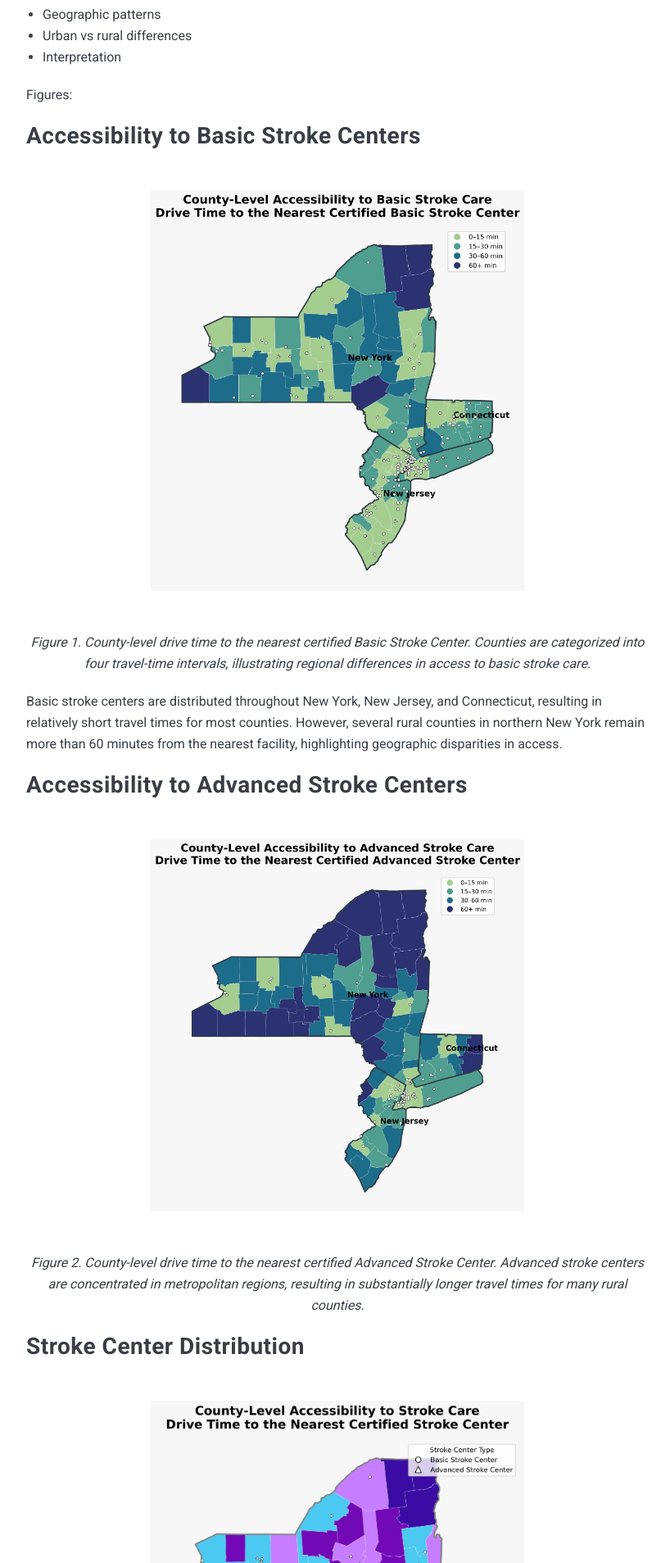
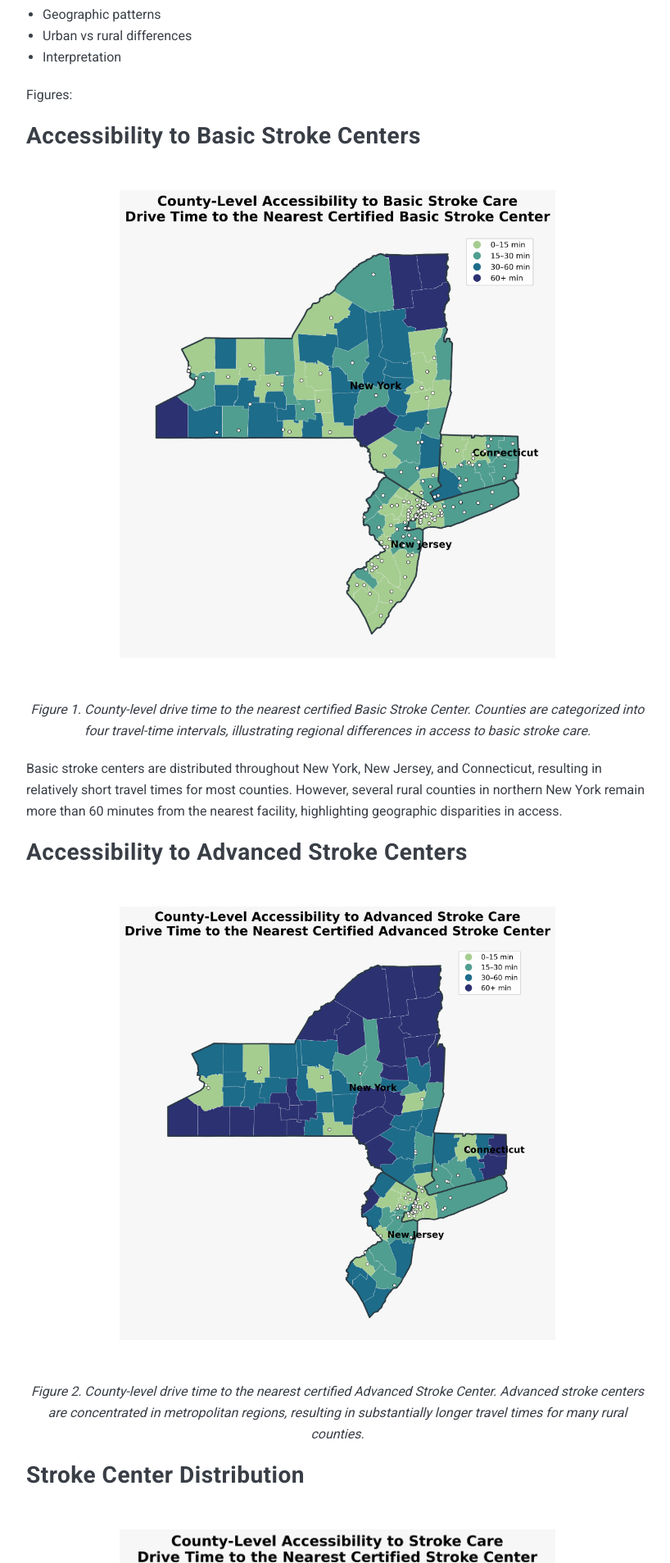
Before and after one commit to palism1/stroke-burden-index, a Jekyll site: the page built from docs/_posts/2026-07-07-project-outcome.md, in a window 1280 px wide. Shown: the part 2783-4690 px from the top of the page at 82% size, without its empty margins (228-1046 px from the left). Built offline with Jekyll 4.4.1, drawn with Linux system fonts in a browser that asks for light colours; nearby versions of some CDN libraries.

Commit message:
Update 2026-07-07-project-outcome.md

```diff
--- a/docs/_posts/2026-07-07-project-outcome.md
+++ b/docs/_posts/2026-07-07-project-outcome.md
@@ -83,7 +83,8 @@ Figures:
 <h2>Accessibility to Basic Stroke Centers</h2>
 
 <p align="center">
-  <img src="../images/basic_accessibility.png" width="60%">
+  <img src="../images/basic_accessibility.png"
+    style="width:70%; height:auto;">
 </p>
 
 <p align="center">
@@ -96,7 +97,8 @@ Basic stroke centers are distributed throughout New York, New Jersey, and Connec
 <h2>Accessibility to Advanced Stroke Centers</h2>
 
 <p align="center">
-  <img src="../images/advanced_accessibility.png" width="60%">
+  <img src="../images/advanced_accessibility.png"
+    style="width:70%; height:auto;">
 </p>
 
 <p align="center">
@@ -107,7 +109,8 @@ Basic stroke centers are distributed throughout New York, New Jersey, and Connec
 <h2>Stroke Center Distribution</h2>
 
 <p align="center">
-  <img src="../images/stroke_centers_map_full.png" width="60%">
+  <img src="../images/stroke_centers_map_full.png"
+    style="width:70%; height:auto;">
 </p>
 
 <p align="center">
```
